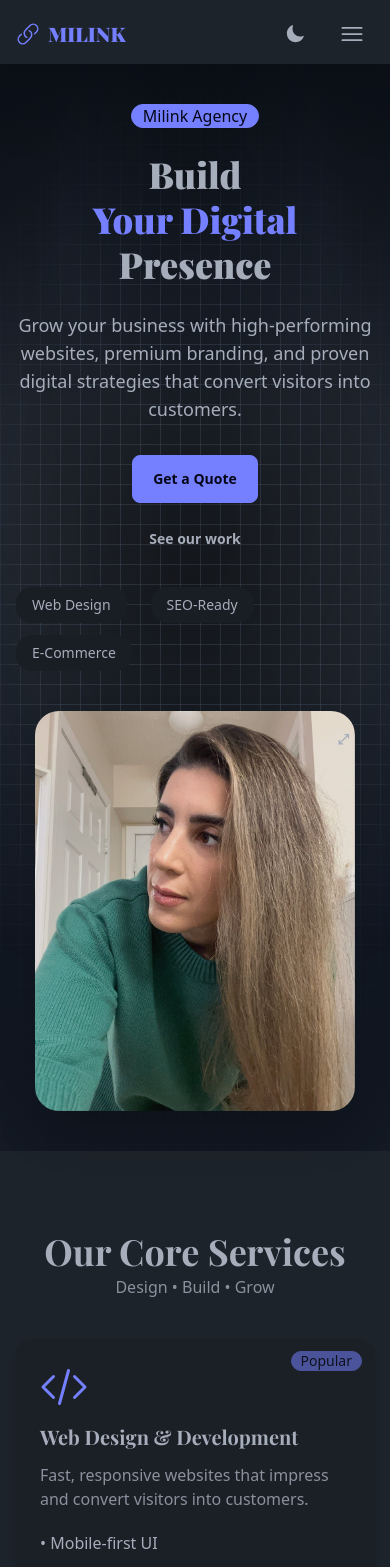
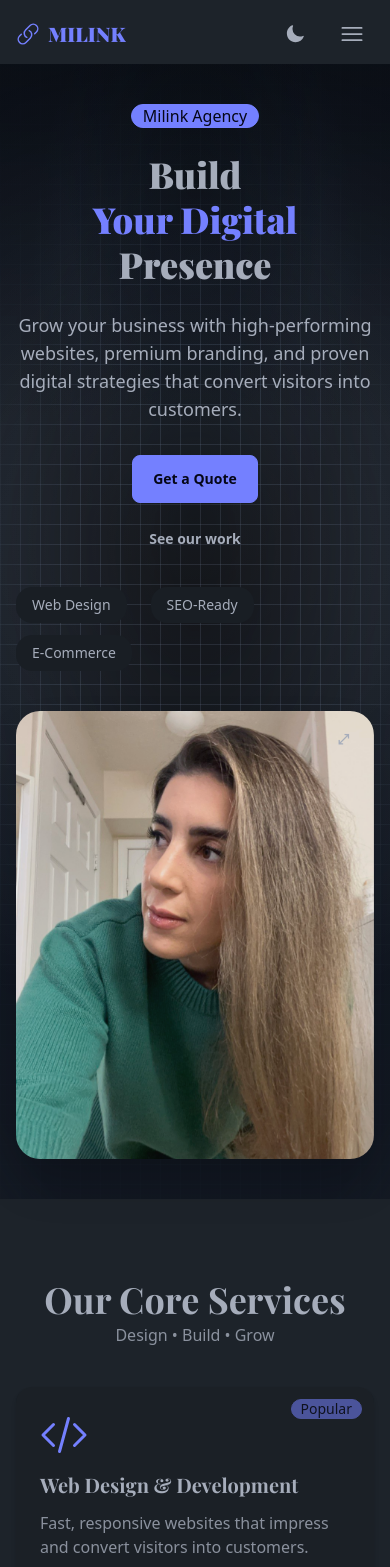
Before and after one commit to miladmo68/milink-pro, a React (Vite) app: page / in a window 390 px wide. Shown: the top 1567 px of the page. Built offline with nearby package versions, Linux system fonts and the light colour scheme; the HTML template or start-up script is replaced by a standard one.

Commit message:
hero fixed

```diff
--- a/src/sections/Hero.jsx
+++ b/src/sections/Hero.jsx
@@ -39,9 +39,9 @@ export default function Hero({ onOpenLightbox }) {
   };
 
   return (
-    <section id="home" className="relative bg-transparent">
-      {/* ===== BACKGROUND STACK ===== */}
-      <div className="absolute inset-0 z-0 overflow-hidden">
+    <section id="home" className="relative z-0 bg-transparent">
+      {/* ===== BACKGROUND STACK (pushed behind content) ===== */}
+      <div className="pointer-events-none absolute inset-0 -z-10 overflow-hidden">
         {!fallback && (
           <video
             ref={videoRef}
@@ -138,12 +138,19 @@ export default function Hero({ onOpenLightbox }) {
             </motion.div>
           </motion.div>
 
-          {/* Right column (image) */}
+          {/* Right column (image) — FULLY visible on mobile */}
           <div className="relative flex justify-center md:justify-end">
-            <div className="aspect-[4/5] max-w-xs sm:max-w-sm md:max-w-md lg:max-w-lg rounded-3xl overflow-hidden shadow-2xl bg-base-200/60">
-              {/* Using picture + explicit sizes helps iPhone */}
+            <div
+              className="
+                w-full md:w-auto
+                min-h-[280px] sm:min-h-[340px]
+                aspect-[4/5]
+                rounded-3xl overflow-hidden shadow-2xl bg-base-200/60
+                max-w-none sm:max-w-sm md:max-w-md lg:max-w-lg
+              "
+            >
               <picture>
-                {/* If you later add webp/avif, keep jpg last as fallback */}
+                {/* اگر بعداً avif/webp اضافه کردی، اینجا بذار */}
                 <img
                   src="/assets/img/3.jpg"
                   alt="Showcase"
@@ -151,6 +158,7 @@ export default function Hero({ onOpenLightbox }) {
                   loading="eager"
                   decoding="async"
                   fetchpriority="high"
+                  sizes="(max-width: 640px) 100vw, (max-width: 1024px) 50vw, 560px"
                   style={{
                     WebkitTransform: "translateZ(0)",
                     filter: "brightness(0.95) contrast(0.95)",
```
